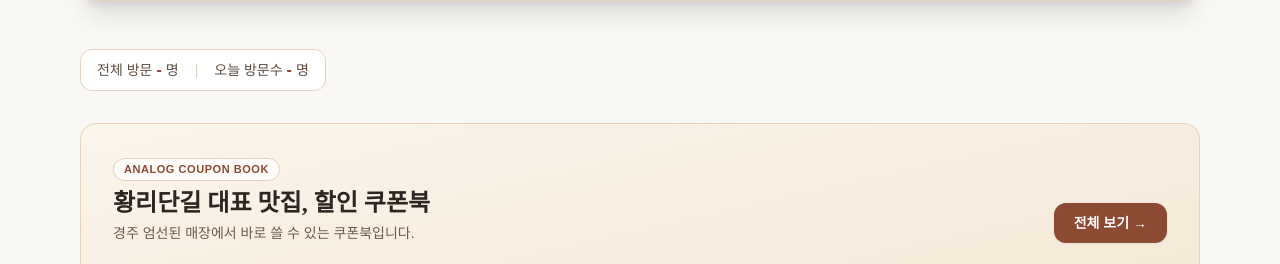
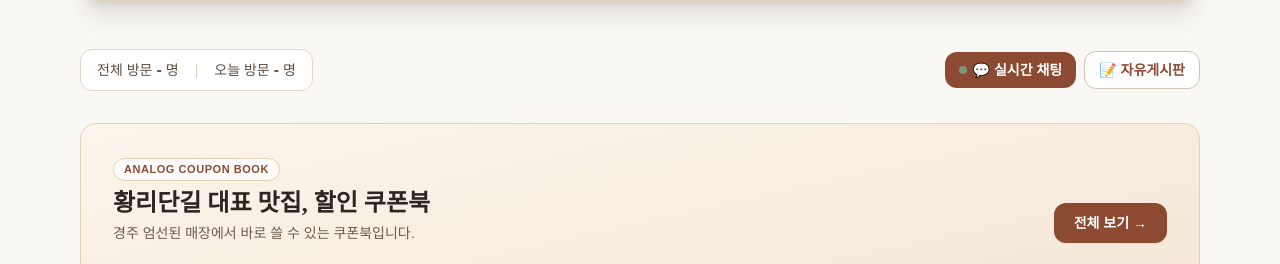
Before and after one commit to admatchkr-byte/todaygyeongju, a plain HTML site: page index.html in a window 1280 px wide. Shown: the part 508-772 px from the top of the page. Drawn offline with nearby package versions, Linux system fonts and the light colour scheme; no server answers; a web font is replaced by a local one.

Commit message:
Update visit count section and add buttons

```diff
--- a/index.html
+++ b/index.html
@@ -61,8 +61,10 @@
             </div>
         </section>
 
-      <!-- 전체 방문수 / 오늘 하루 방문수 (왼쪽 정렬 · 컴팩트 박스) -->
+      <!-- 전체 방문수 / 오늘 방문수 + 실시간 채팅 & 자유게시판 버튼 -->
         <div class="max-w-6xl mx-auto px-4 mt-4 mb-2">
+            <div class="flex flex-wrap items-center justify-between gap-2.5">
+                <!-- 왼쪽: 방문자 수 -->
                 <div class="inline-flex items-center gap-3 md:gap-4 bg-white border border-[#e6d5c3] rounded-xl px-4 py-2 shadow-xs text-xs md:text-sm text-[#5c4d40]">
                     <div class="flex items-center gap-1">
                         <span>전체 방문</span>
@@ -71,9 +73,21 @@
                     </div>
                     <span class="text-[#dfd2c3]">|</span>
                     <div class="flex items-center gap-1">
-                    <span>오늘 방문수</span>
+                        <span>오늘 방문</span>
                         <strong id="today-visit-count" class="text-[#8c4a32] font-bold text-sm md:text-base">-</strong>
                         <span>명</span>
+                    </div>
+                </div>
+
+                <!-- 오른쪽: 실시간 채팅 & 자유게시판 버튼 -->
+                <div class="flex items-center gap-2">
+                    <a href="chat.html" class="inline-flex items-center gap-1.5 bg-[#8c4a32] hover:bg-[#733b27] text-white font-bold px-3.5 py-2 rounded-xl shadow-xs text-xs md:text-sm transition">
+                        <span class="w-2 h-2 rounded-full bg-emerald-300 animate-pulse"></span>
+                        <span>💬 실시간 채팅</span>
+                    </a>
+                    <a href="board.html" class="inline-flex items-center gap-1.5 bg-white hover:bg-[#f4ebd9] text-[#8c4a32] border border-[#d6c2ab] font-bold px-3.5 py-2 rounded-xl shadow-xs text-xs md:text-sm transition">
+                        <span>📝 자유게시판</span>
+                    </a>
                 </div>
             </div>
         </div>
```
Lines whose indentation alone changed are shown as unchanged.
